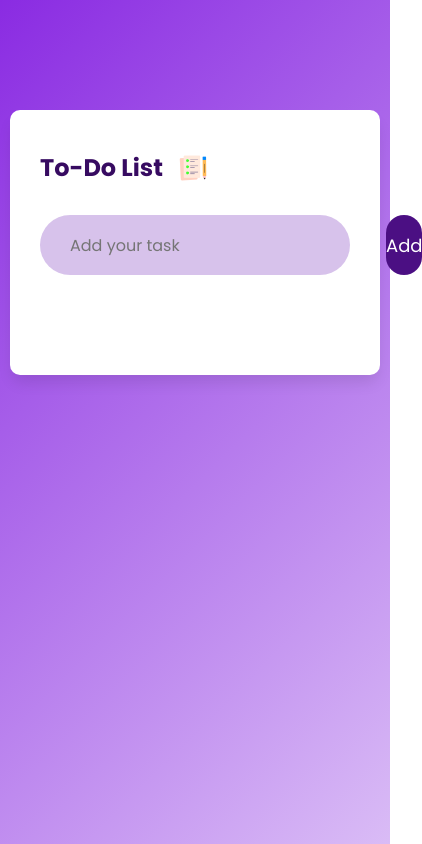
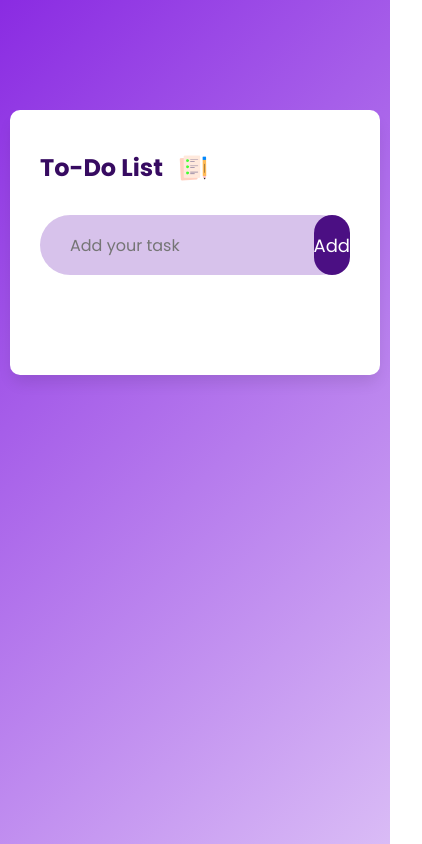
Before and after one commit to Lamisra/To-Do-Lisr, a plain HTML site: page index.html in a window 390 px wide. Shown: the whole page, 422 px wide, since content can reach past the window. Drawn offline with Linux system fonts and the light colour scheme; a web font is replaced by a local one.

Commit message:
fix: Improve responsiveness for mobile devices

```diff
--- a/style.css
+++ b/style.css
@@ -37,13 +37,17 @@
 }
 
 .row{
+
+
     margin-bottom:30px  ;
-    display: flex;
-    justify-content: space-between;
     background: rgba(103, 23, 178, 0.262) ;
     height: 60px;
-    padding-left: 30px;
+
     border-radius: 30px;
+
+    display: grid;
+    grid-template-columns: auto auto;
+
 }
 #input-box {
 
@@ -52,10 +56,13 @@
     background: transparent;
     font-size: medium;
 
+    padding-left: 30px;
+    min-width: 70%;
+
 }
 #submit {
+
     height: 60px;
-    width: 30%;
     border: none;
     outline: none;
     border-radius: 30px ;
@@ -64,6 +71,8 @@
     font-size: large;
     cursor: pointer;
     transition-duration: 0.4s;
+
+
 }
 #submit:hover{
     background: rgb(126, 77, 172);
```
